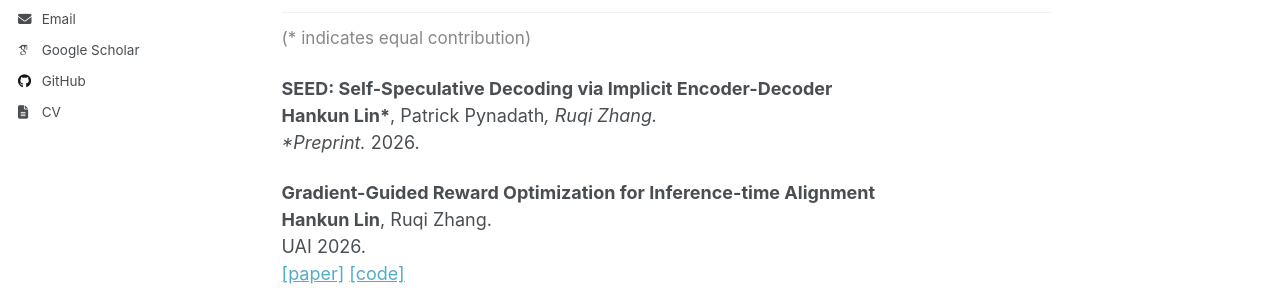
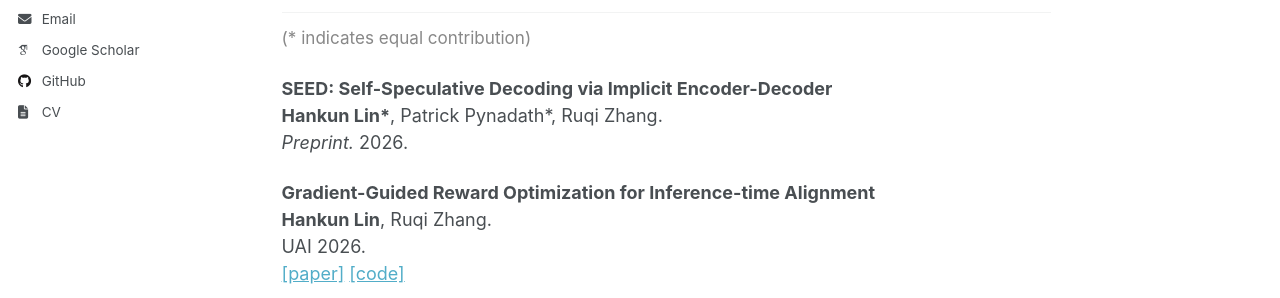
Before and after one commit to lhk2004/lhk2004.github.io, a Jekyll site: the page built from _pages/about.md, in a window 1280 px wide and 1369 px high. Shown: the part 492-790 px from the top of the window. Built offline with Jekyll 4.4.1, drawn with Linux system fonts in a browser that asks for light colours; some web fonts are replaced; a script that is not in the unit is left out.

```diff
--- a/_pages/about.md
+++ b/_pages/about.md
@@ -20,7 +20,7 @@ My research focuses on understanding and improving neural language systems. I am
 </span>
 
 **SEED: Self-Speculative Decoding via Implicit Encoder-Decoder**\
-**Hankun Lin\***, Patrick Pynadath*, Ruqi Zhang.\
+**Hankun Lin\***, Patrick Pynadath\*, Ruqi Zhang.\
 *Preprint.* 2026.
 
 **Gradient-Guided Reward Optimization for Inference-time Alignment**\
```
